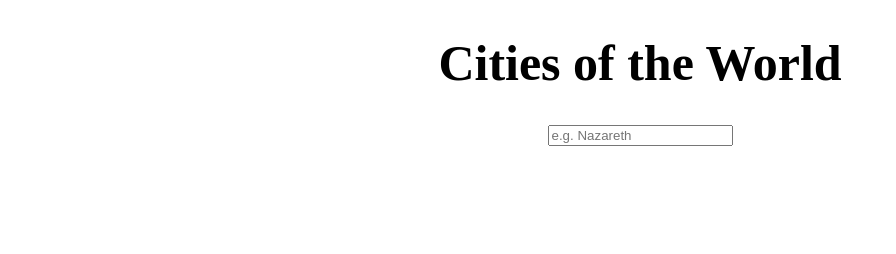
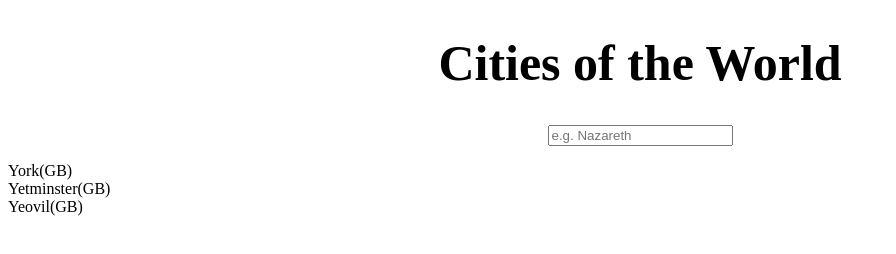
Before and after one commit to FACN4/week4_espionageProject, a website: page public/index.html in a window 1280 px wide. Shown: the whole page, without its empty margins (0-896 px from the left). Drawn offline with Linux system fonts and the light colour scheme.

Commit message:
dropdown menu created

```diff
--- a/package.json
+++ b/package.json
@@ -5,7 +5,7 @@
   "main": "index.js",
   "scripts": {
     "dev": "nodemon src/server.js",
-    "start": "node src/server.js",
+    "start": "nodemon src/server.js",
     "test": "nyc tape tests/tests.js | tap-spec"
   },
   "repository": {
--- a/public/dom.js
+++ b/public/dom.js
@@ -1,7 +1,52 @@
-var searchForm = document.getElementById('searchForm');
-var searchInput = document.getElementById('searchInput');
+var searchForm = document.getElementById("searchForm");
+var searchInput = document.getElementById("searchInput");
 console.log(searchInput);
 
-var sendForm = function () {
+var sendForm = function() {
   console.log(searchInput.value);
 };
+
+//creates a drop down menu from the array of cities. Is called by an XHR request.
+const arrOfCities = [
+  {
+    country: "GB",
+    name: "York",
+    lat: "53.95763",
+    lng: "-1.08271"
+  },
+  {
+    country: "GB",
+    name: "Yetminster",
+    lat: "50.89579",
+    lng: "-2.57959"
+  },
+  {
+    country: "GB",
+    name: "Yeovil",
+    lat: "50.94159",
+    lng: "-2.63211"
+  }
+];
+
+var appendCities = function(arrOfCities) {
+  let ul = document.getElementById("dropdown");
+  arrOfCities.forEach(function(city) {
+    let li = document.createElement("li");
+    let divCity = document.createElement("div");
+    let divCountry = document.createElement("div");
+    divCity.textContent = city.name;
+    divCountry.textContent = "(" + city.country + ")";
+    ul.appendChild(li);
+    li.appendChild(divCity);
+    li.appendChild(divCountry);
+  });
+};
+
+appendCities(arrOfCities);
+
+//create clickable list items. Ee
+// var clickableItem = function(){
+//   let cityForPixlr =
+// }
+//
+// li.addEventListener('click', clickableItem(), false )
--- a/public/index.html
+++ b/public/index.html
@@ -14,6 +14,11 @@
       <form id="searchForm" action="/cities" method="post">
         <input id="searchInput" type="text" name="searchBox" maxlength="30" placeholder="e.g. Nazareth" onkeypress="sendForm()" required>
       </form>
+      <div id = 'dropdown'>
+        <ul>
+
+        </ul>
+      </div>
     </section>
   </body>
   <script src="xhr.js"></script>
--- a/public/style.css
+++ b/public/style.css
@@ -6,6 +6,23 @@ h1 {
 form {
   text-align: center;
 }
+
+ul {
+  text-align: center;
+  display: block;
+}
+li{
+  display:block;
+
+}
+li:hover{
+  background-color: grey;
+}
+
+li div {
+  display: inline-block;
+}
+
 
 /* TABLET SECOND */
 @media only screen and (min-width: 480px) {
```
Also changed, not shown: src/citySearch.js (+13 -13 lines).
